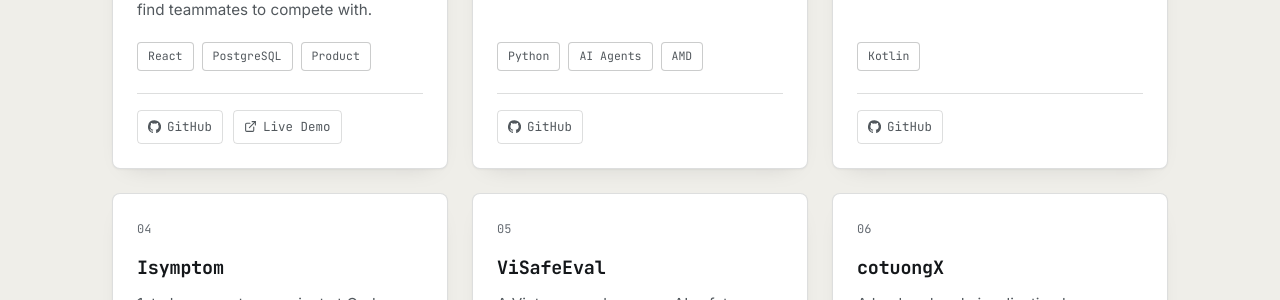
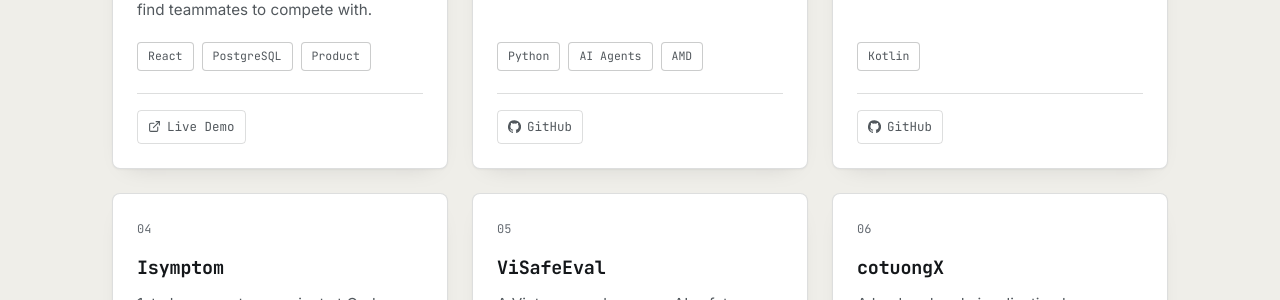
Before and after one commit to vile-blog/vile-blog.github.io, a Jekyll site: the page built from index.html, in a window 1280 px wide and 900 px high, scrolled down 1604 px. Shown: the part 142-442 px from the top of the window. Built offline with Jekyll 4.4.1, drawn with Linux system fonts in a browser that asks for light colours.

Commit message:
Fix GitHub button rendering for projects with no repo link
Liquid treats an empty string as truthy, so {% if project.github %}
rendered a dead GitHub button for Hustly Space (github: ""). Match the
existing demo-link check instead.

Co-Authored-By: Claude Sonnet 5 <noreply@anthropic.com>

```diff
--- a/_includes/projects.html
+++ b/_includes/projects.html
@@ -20,7 +20,7 @@
           {% endfor %}
         </ul>
         <div class="project-links">
-          {% if project.github %}
+          {% if project.github and project.github != "" %}
           <a href="{{ project.github }}" target="_blank" rel="noopener noreferrer">
             <svg viewBox="0 0 24 24" fill="currentColor" aria-hidden="true"><path d="M12 .5a12 12 0 0 0-3.79 23.39c.6.11.82-.26.82-.58v-2.17c-3.34.73-4.04-1.42-4.04-1.42-.55-1.4-1.34-1.77-1.34-1.77-1.1-.75.08-.73.08-.73 1.21.09 1.85 1.24 1.85 1.24 1.08 1.85 2.83 1.32 3.52 1 .11-.79.42-1.32.77-1.62-2.67-.3-5.47-1.33-5.47-5.93 0-1.31.47-2.38 1.24-3.22-.12-.3-.54-1.52.12-3.18 0 0 1.01-.32 3.3 1.23a11.5 11.5 0 0 1 6 0c2.29-1.55 3.3-1.23 3.3-1.23.66 1.66.24 2.88.12 3.18.77.84 1.24 1.91 1.24 3.22 0 4.61-2.81 5.63-5.49 5.92.43.37.81 1.1.81 2.22v3.29c0 .32.22.7.83.58A12 12 0 0 0 12 .5z"></path></svg>
             GitHub
```
